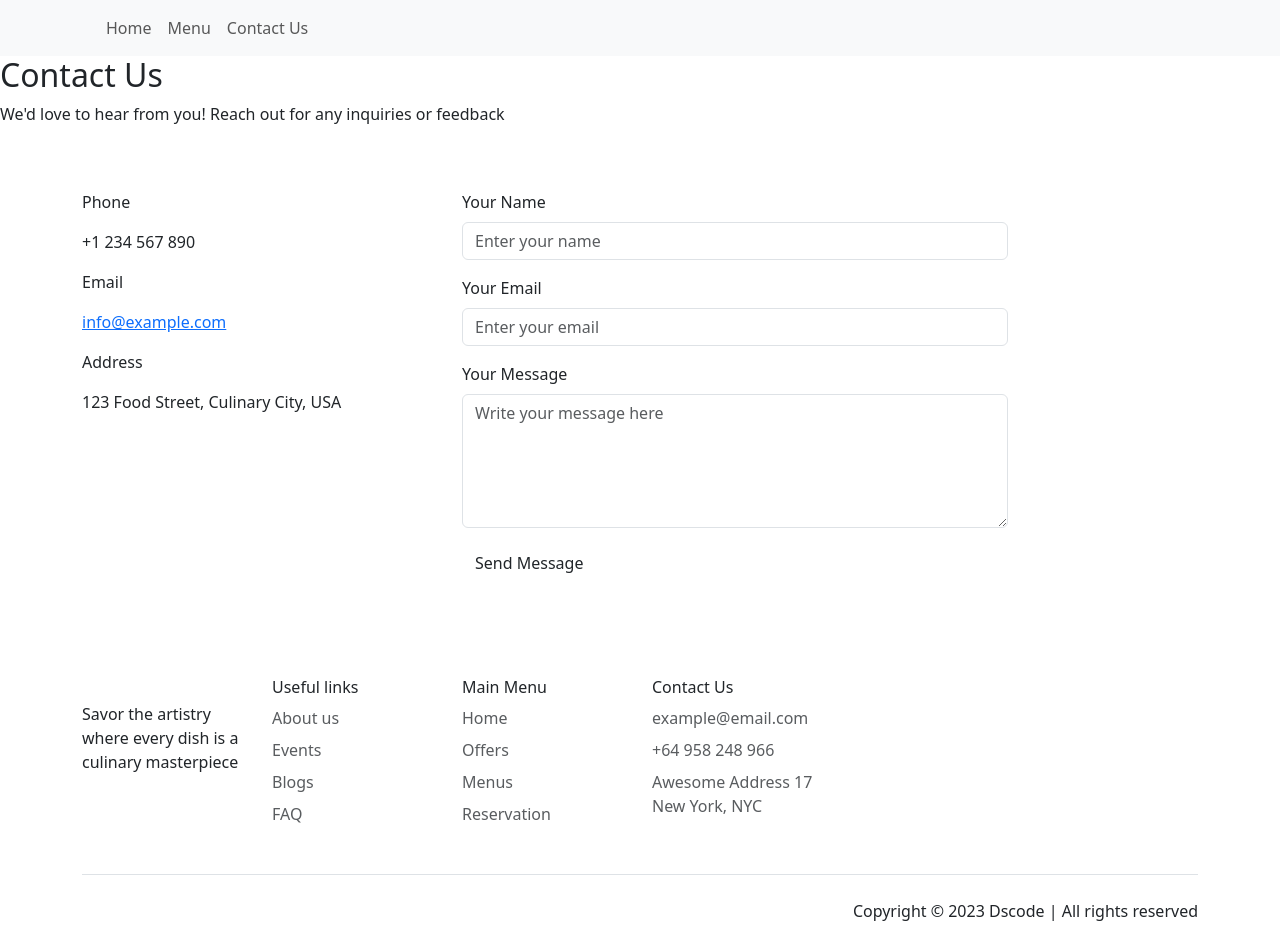
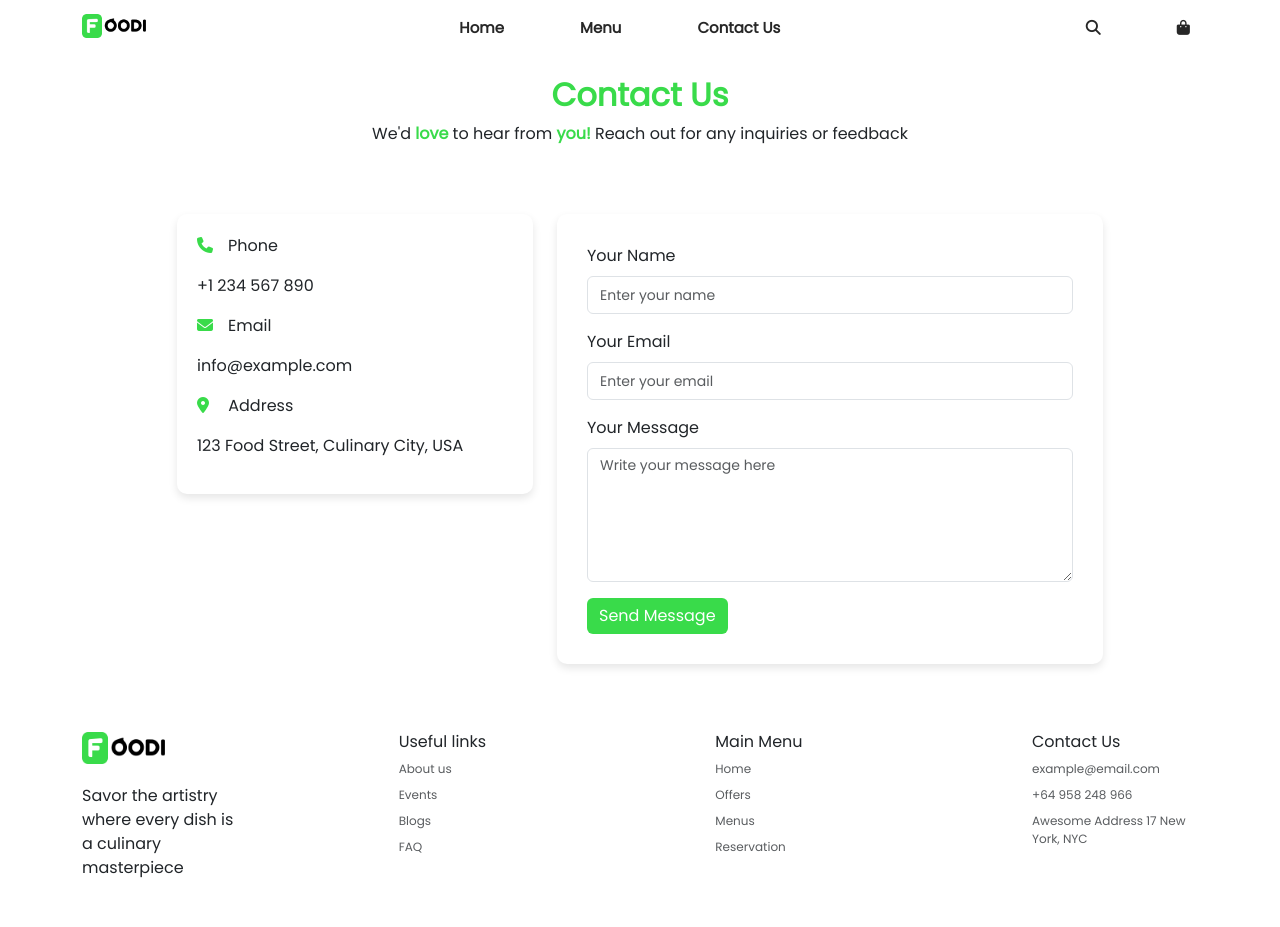
Before and after one commit to omar-shuqairi/Web-page-design-final-task, a plain HTML site: page html/contact.html in a window 1280 px wide. Shown: the top 927 px of the page. Drawn offline with nearby package versions, Linux system fonts and the light colour scheme; the site is published under a folder, as on GitHub Pages, so addresses that start at the root find nothing.

Commit message:
Update contact.html

```diff
--- a/html/contact.html
+++ b/html/contact.html
@@ -4,15 +4,15 @@
 <head>
     <meta charset="UTF-8">
     <meta name="viewport" content="width=device-width, initial-scale=1.0">
-    <link rel="stylesheet" href="/css/all.min.css">
+    <link rel="stylesheet" href="../css/all.min.css">
     <link href="https://cdn.jsdelivr.net/npm/bootstrap@5.3.3/dist/css/bootstrap.min.css" rel="stylesheet"
         integrity="sha384-QWTKZyjpPEjISv5WaRU9OFeRpok6YctnYmDr5pNlyT2bRjXh0JMhjY6hW+ALEwIH" crossorigin="anonymous">
-    <link rel="stylesheet" href="/css/main.css">
+    <link rel="stylesheet" href="../css/main.css">
     <link rel="preconnect" href="https://fonts.googleapis.com">
     <link rel="preconnect" href="https://fonts.gstatic.com" crossorigin>
     <link href="https://fonts.googleapis.com/css2?family=Poppins&display=swap" rel="stylesheet">
     <title>Contact FOODI</title>
-    <link rel="icon" href="/Images/logo2.png" type="image/png">
+    <link rel="icon" href="../Images/logo2.png" type="image/png">
 </head>
 
 <body>
@@ -20,7 +20,7 @@
         <nav class="navbar navbar-expand-lg bg-body-tertiary">
             <div class="container-xl">
                 <a class="navbar-brand" href="#">
-                    <img src="/Images/logo.png" alt="" width="auto" height="24" class="d-inline-block align-text-top">
+                    <img src="../Images/logo.png" alt="" width="auto" height="24" class="d-inline-block align-text-top">
                 </a>
                 <button class="navbar-toggler" type="button" data-bs-toggle="collapse"
                     data-bs-target="#navbarSupportedContent" aria-controls="navbarSupportedContent"
@@ -30,13 +30,13 @@
                 <div class="collapse navbar-collapse" id="navbarSupportedContent">
                     <ul class="navbar-nav me-auto mb-2 mb-lg-0">
                         <li class="nav-item">
-                            <a class="nav-link" href="/index.html">Home</a>
+                            <a class="nav-link" href="../index.html">Home</a>
                         </li>
                         <li class="nav-item">
-                            <a class="nav-link" href="/html/menu.html">Menu</a>
+                            <a class="nav-link" href="menu.html">Menu</a>
                         </li>
                         <li class="nav-item">
-                            <a class="nav-link" href="/html/contact.html">Contact Us</a>
+                            <a class="nav-link" href="contact.html">Contact Us</a>
                         </li>
                     </ul>
                 </div>
@@ -103,7 +103,7 @@
         <footer class="py-5">
             <div class="row footer-info-links">
                 <div class="col-6 col-md-2 mb-3">
-                    <img src="/Images/logo.png" alt="">
+                    <img src="../Images/logo.png" alt="">
                     <p>Savor the artistry where every dish is a culinary masterpiece</p>
                 </div>
 
@@ -164,7 +164,7 @@
             </div>
         </footer>
     </div>
-    <script src="/js/main.js"></script>
+    <script src="../js/main.js"></script>
     <script src="https://cdn.jsdelivr.net/npm/bootstrap@5.3.3/dist/js/bootstrap.bundle.min.js"
         integrity="sha384-YvpcrYf0tY3lHB60NNkmXc5s9fDVZLESaAA55NDzOxhy9GkcIdslK1eN7N6jIeHz"
         crossorigin="anonymous"></script>
```
